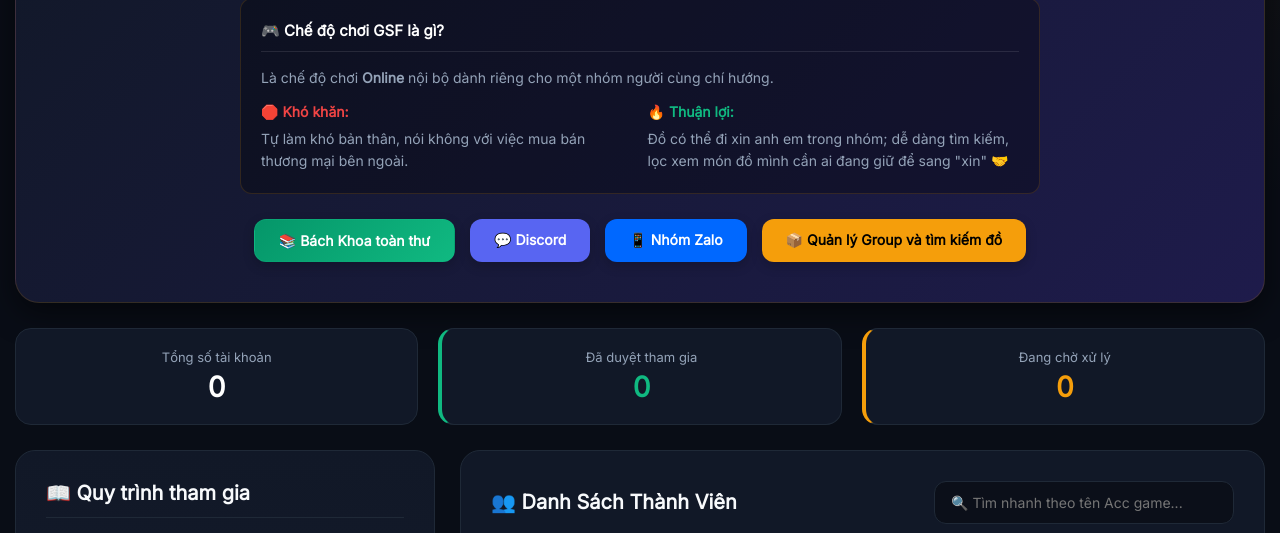
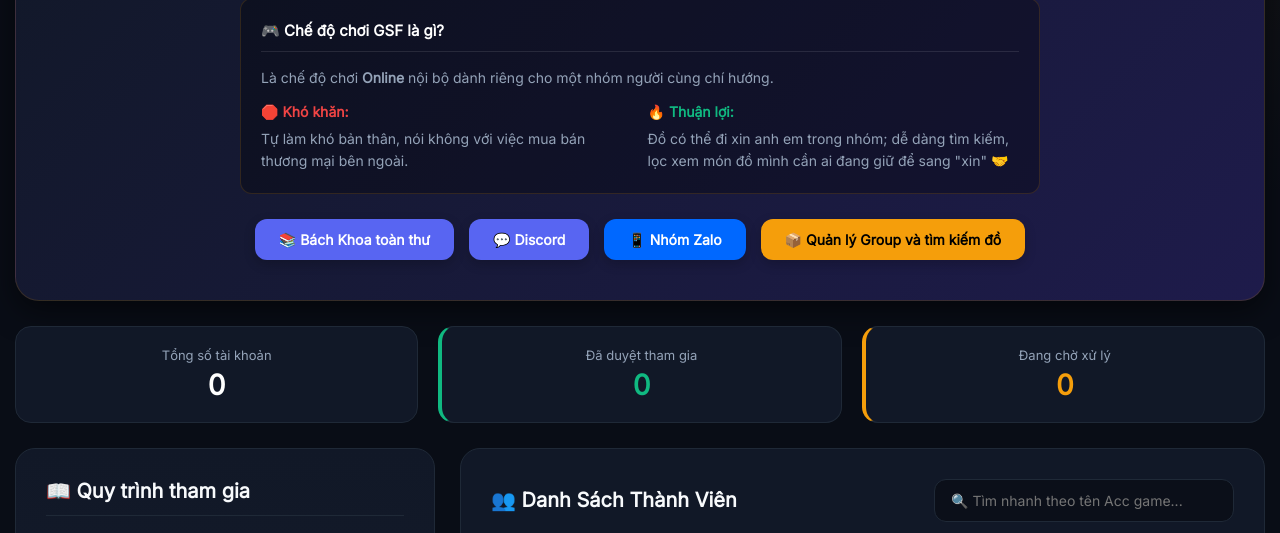
Before and after one commit to vanngancabg/GSF-D2, a plain HTML site: page index.html in a window 1280 px wide. Shown: the part 194-727 px from the top of the page. Drawn offline with Linux system fonts and the light colour scheme; no server answers.

Commit message:
Update style.css

```diff
--- a/style.css
+++ b/style.css
@@ -56,19 +56,9 @@ h1 { font-size: 46px; font-weight: 800; margin: 0 0 10px 0; }
     padding: 12px 24px; border-radius: 12px; font-weight: 600; text-decoration: none; font-size: 14px;
     box-shadow: 0 4px 12px rgba(0,0,0,0.2);
 }
-/* Định dạng màu sắc cho nút Bách Khoa toàn thư */
-.wiki-btn {
-    background: linear-gradient(135deg, #059669, #10b981); /* Màu xanh lá cây Emerald/Smaragd cực sang trọng */
-    border: 1px solid rgba(16, 185, 129, 0.3);
-    color: #ffffff;
-}
 
-/* Hiệu ứng khi di chuột vào nút */
-.wiki-btn:hover {
-    background: linear-gradient(135deg, #047857, #059669); /* Đậm màu hơn một chút khi hover */
-    box-shadow: 0 0 15px rgba(16, 185, 129, 0.4); /* Tạo hiệu ứng phát sáng nhẹ xung quanh nút */
-    transform: translateY(-2px); /* Nút hơi nảy lên nhẹ tạo cảm giác bấm sống động */
-}
+.wiki-btn { background: #5865F2; color: white; }
+.wiki-btn:hover { background: #4752C4; }
 .btn-discord { background: #5865F2; color: white; }
 .btn-discord:hover { background: #4752C4; }
 .btn-zalo { background: #0068FF; color: white; }
```
